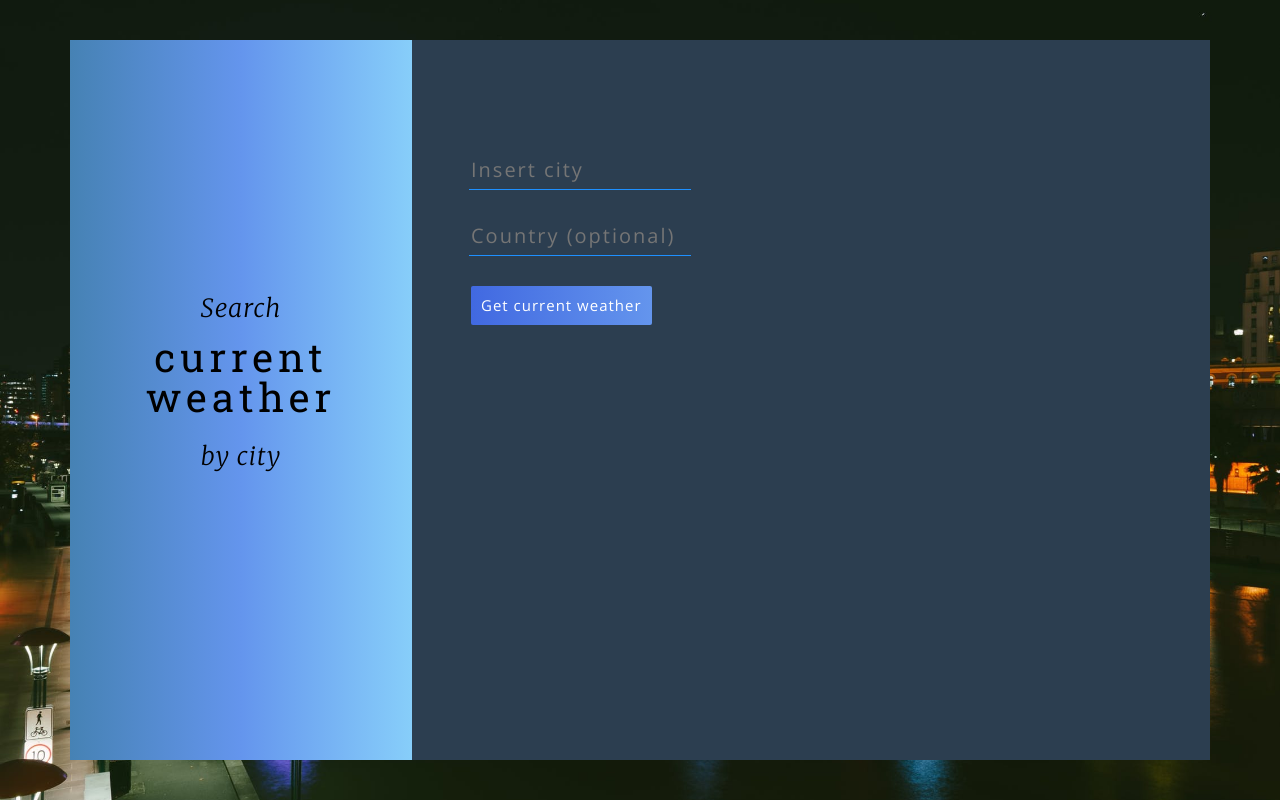
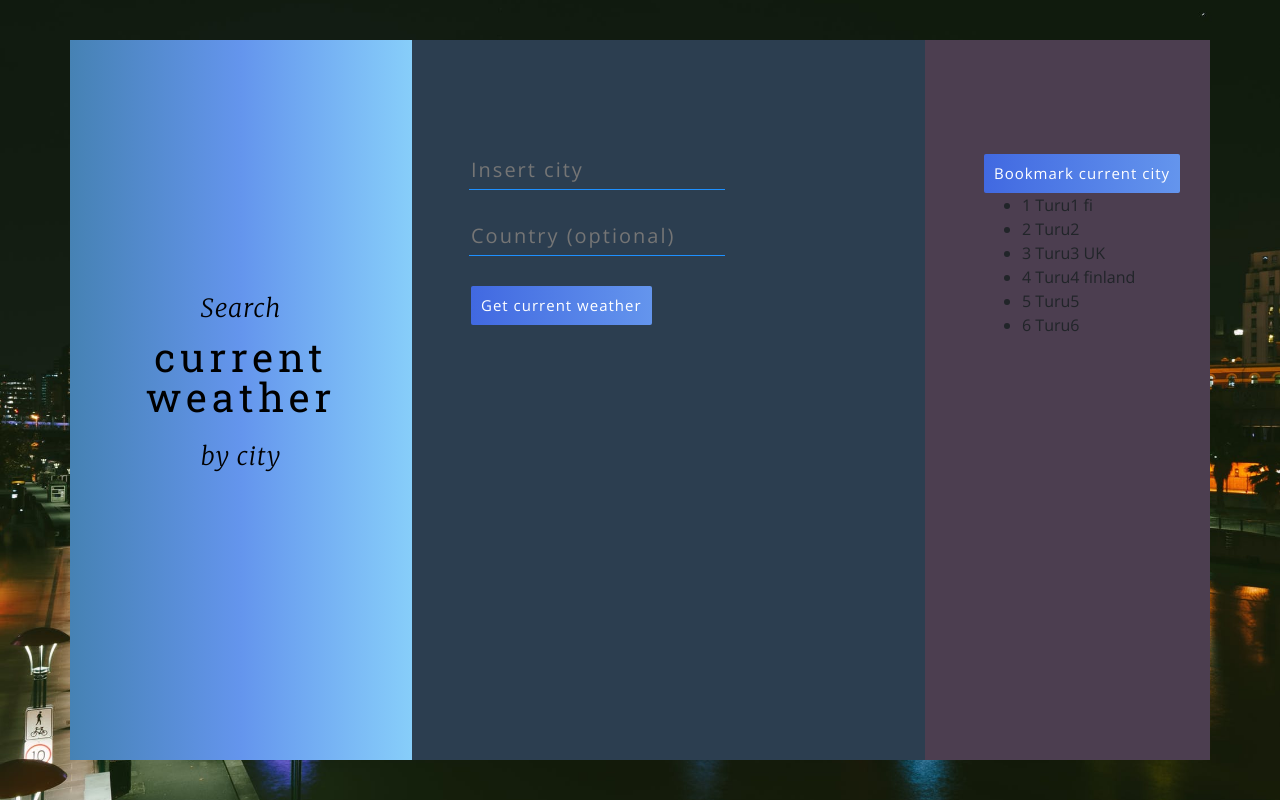
Before and after one commit to JesseRGit/current_weather, a React (Create React App) app: page / in a window 1280 px wide. Built offline with nearby package versions, Linux system fonts and the light colour scheme; no server answers.

Commit message:
starting to implement save ability for desired city

```diff
--- a/src/App.css
+++ b/src/App.css
@@ -60,7 +60,7 @@ body {
 .form-container {
   background-color: #2c3e50;
   height: 90vh;
-  width: 70%;
+  width: 45%;
   padding-top: 10%;
   padding-left: 5%;
 }
@@ -69,7 +69,6 @@ input[type="text"] {
   background-color: transparent;
   border: 0;
   border-bottom: solid 1px #1E90FF;
-  width: 30%;
   padding-bottom: 4px;
   color: #fff !important;
   font-weight: lighter;
@@ -107,6 +106,14 @@ button:active {
   outline: none;
 }
 
+.list-container {
+  background-color: #4c3e50;
+  height: 90vh;
+  width: 25%;
+  padding-top: 10%;
+  padding-left: 5%;
+}
+
 .weather__info {
   width: 50%;
   font-size: 20px;
--- a/src/App.js
+++ b/src/App.js
@@ -3,6 +3,7 @@ import React, { Component } from 'react';
 import Title from '../src/components/Title';
 import Form from '../src/components/Form';
 import WeatherData from '../src/components/WeatherData';
+import List from '../src/components/List';
 
 const API_KEY = process.env.REACT_APP_WEATHER_API_KEY;
 
@@ -46,11 +47,23 @@ class App extends Component {
           return;
       }
       console.log("City with country found, with data:", weatherData)
-    }
-    else if (city && weatherData.cod == "200") {
+      this.setState({
+          temperature: weatherData.main.temp,
+          city: weatherData.name,
+          country: weatherData.sys.country,
+          description: weatherData.weather[0].description,
+          errorMsg: ""
+      })
+    } else if (city && weatherData.cod == "200") {
       console.log("City found, with data:", weatherData)
-    }
-    else if (weatherData.cod == "404") {
+      this.setState({
+          temperature: weatherData.main.temp,
+          city: weatherData.name,
+          country: weatherData.sys.country,
+          description: weatherData.weather[0].description,
+          errorMsg: ""
+      })
+    } else if (weatherData.cod == "404") {
       this.setState({
           temperature: undefined,
           city: undefined,
@@ -58,7 +71,6 @@ class App extends Component {
           description: undefined,
           errorMsg: "No city found with that name, please try again."
         })
-        return;
     } else {
       this.setState({
           temperature: undefined,
@@ -67,18 +79,11 @@ class App extends Component {
           description: undefined,
           errorMsg: "Seach failed."
         })
-      return;
     }
+  }
 
-    // State gets set if no execptional scenarios are found
-    console.log("Setting state");
-    this.setState({
-        temperature: weatherData.main.temp,
-        city: weatherData.name,
-        country: weatherData.sys.country,
-        description: weatherData.weather[0].description,
-        errorMsg: ""
-    })
+  saveWeatherData (cityId) {
+    console.log("saveWeatherDataTriggered and saved city with id:", cityId);
   }
 
   render() {
@@ -101,6 +106,12 @@ class App extends Component {
                   errorMsg={this.state.errorMsg}
                 />
                 </div>
+                <div className="col-xs-7 list-container">
+                  <button onClick={() =>{ this.saveWeatherData(this.state.city); }}>
+                    Bookmark current city
+                  </button>
+                  <List />
+                </div>
               </div>
             </div>
           </div>
--- /dev/null
+++ b/src/components/List.js
@@ -0,0 +1,23 @@
+import React, { Component } from 'react';
+
+class List extends Component {
+  render() {
+
+    const cities =[
+    { id: '1', city: 'Turu1', country: 'fi' },
+    { id: '2', city: 'Turu2', country: '' },
+    { id: '3', city: 'Turu3', country: 'UK' },
+    { id: '4', city: 'Turu4', country: 'finland' },
+    { id: '5', city: 'Turu5', country: '' },
+    { id: '6', city: 'Turu6', country: '' },
+    ];
+
+    return (
+      <ul>
+        {cities.map(city => <li key={city.id}>{city.id} {city.city} {city.country}</li>)}
+      </ul>
+    );
+  }
+}
+
+export default List;
```
